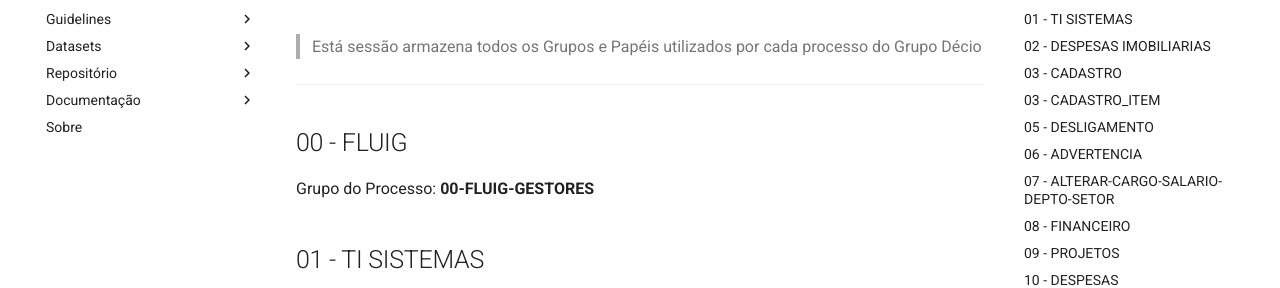
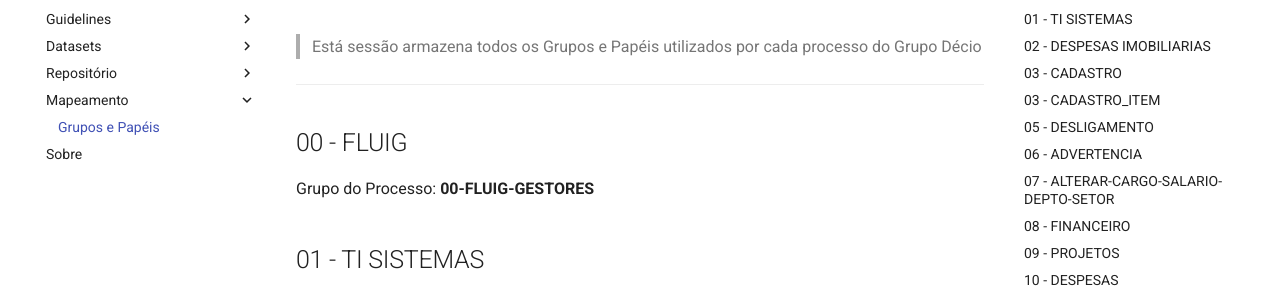
Before and after one commit to grupoDecio/docs, an MkDocs documentation site: the page built from docs/mapeamento/grupos-papeis.md, in a window 1280 px wide. Shown: the part 146-434 px from the top of the page. Built offline with MkDocs 1.6.1 and Material for MkDocs 9.7.7, drawn with Linux system fonts in a browser that asks for light colours; comment, search, counter and statistics services are not loaded; some of the changed lines change nothing that is shown.

Commit message:
fix: mapeamento da página

```diff
--- a/mkdocs.yml
+++ b/mkdocs.yml
@@ -13,8 +13,8 @@ nav:
       - "Usuários por Grupo": "datasets/dsUsuariosPorGrupo.md"
   - Repositório:
       - "GitHub": "repository/github.md"
-  - Documentação:
-      - "Mapeamento: Grupos e Papéis": "documentacao/mapeamento_grupos-papeis.md"
+  - Mapeamento:
+      - "Grupos e Papéis": "mapeamento/grupos-papeis.md"
   - Sobre: about.md
 theme:
   logo: img/favicon.ico
```
